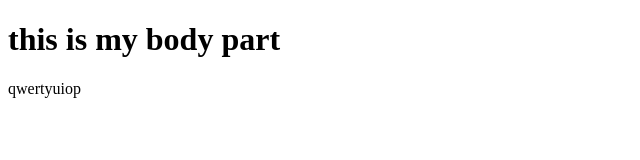
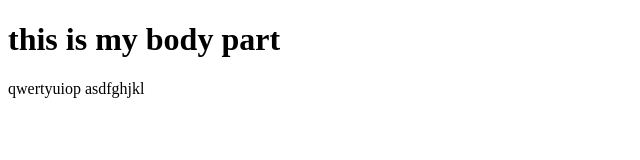
Before and after one commit to nikitasharma23/myrepo, a plain HTML site: page gittest.html in a window 1280 px wide. Shown: the full height of the page, 0-640 px from the left. Drawn offline with Linux system fonts and the light colour scheme.

Commit message:
my third commit

```diff
--- a/gittest.html
+++ b/gittest.html
@@ -8,5 +8,6 @@
 <body>
    <h1> this is my body part </h1>
    qwertyuiop
+   asdfghjkl
 </body>
 </html>
```
